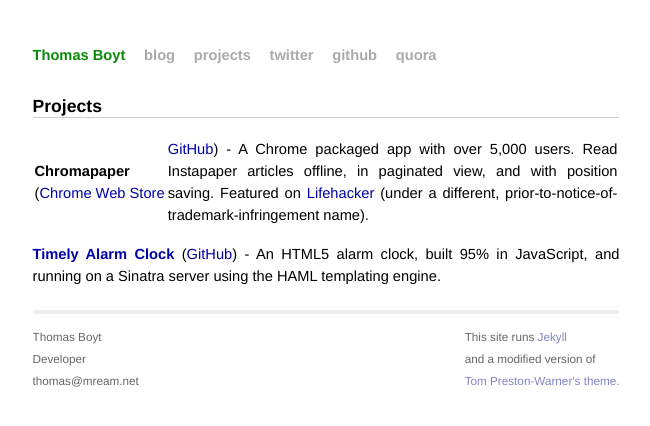
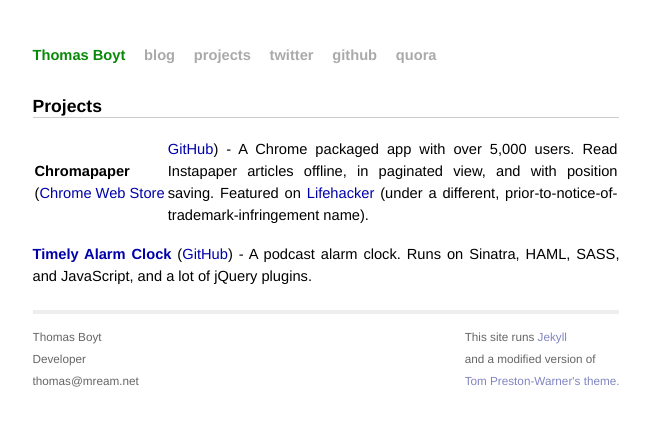
Before and after one commit to thomasboyt/thomasboyt.github.com, a Jekyll site: the page built from projects.md, in a window 1280 px wide. Shown: the top 426 px of the page, without its empty margins (314-964 px from the left). Built offline with Jekyll 4.4.1, drawn with Linux system fonts in a browser that asks for light colours.

Commit message:
updated description of timely to be more accurate

```diff
--- a/projects.md
+++ b/projects.md
@@ -8,4 +8,4 @@
 
 **Chromapaper** ([Chrome Web Store](https://chrome.google.com/webstore/detail/lpjpjcgbkjefppoahpegfajifjdmcblb) | [GitHub](https://github.com/thomasboyt/Chromapaper)) - A Chrome packaged app with over 5,000 users. Read Instapaper articles offline, in paginated view, and with position saving. Featured on [Lifehacker](http://lifehacker.com/#!5729430/instapaper-for-chrome-adds-offline-sync-to-your-long-articles) (under a different, prior-to-notice-of-trademark-infringement name).
 
-**[Timely Alarm Clock](http://timely-alarm.heroku.com)** ([GitHub](https://github.com/thomasboyt/Timely)) - An HTML5 alarm clock, built 95% in JavaScript, and running on a Sinatra server using the HAML templating engine.
+**[Timely Alarm Clock](http://timely-alarm.heroku.com)** ([GitHub](https://github.com/thomasboyt/Timely)) - A podcast alarm clock. Runs on Sinatra, HAML, SASS, and JavaScript, and a lot of jQuery plugins.
```
